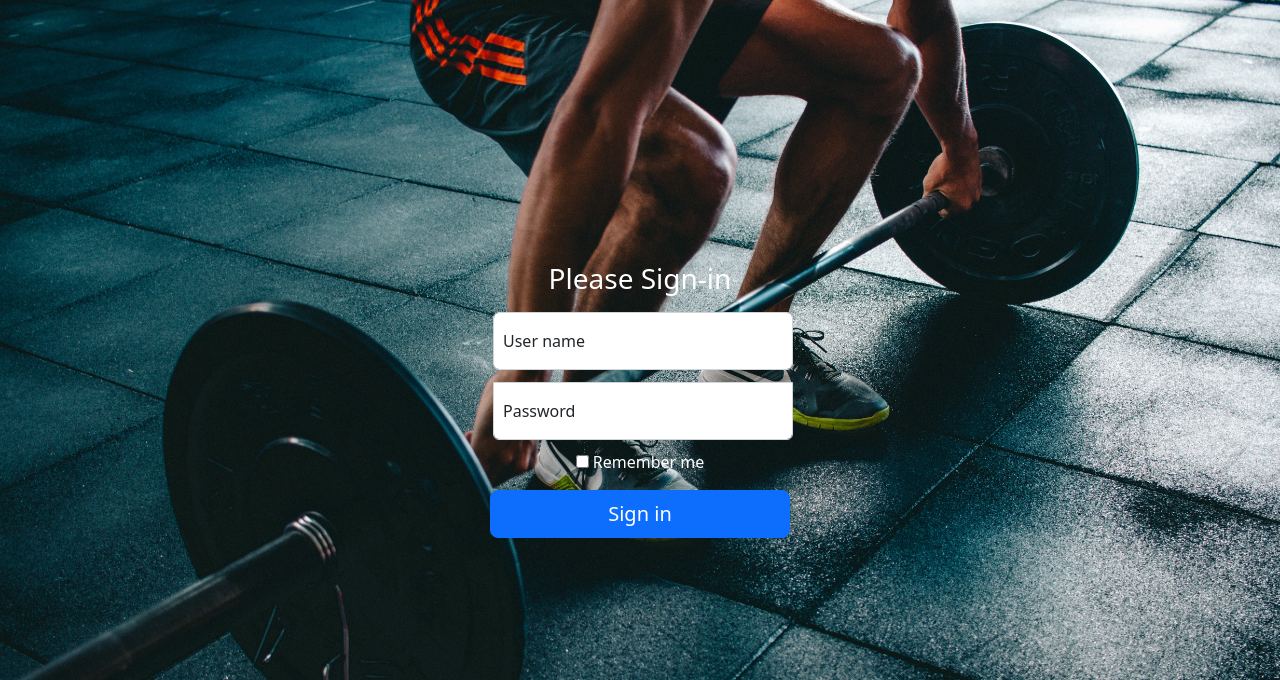
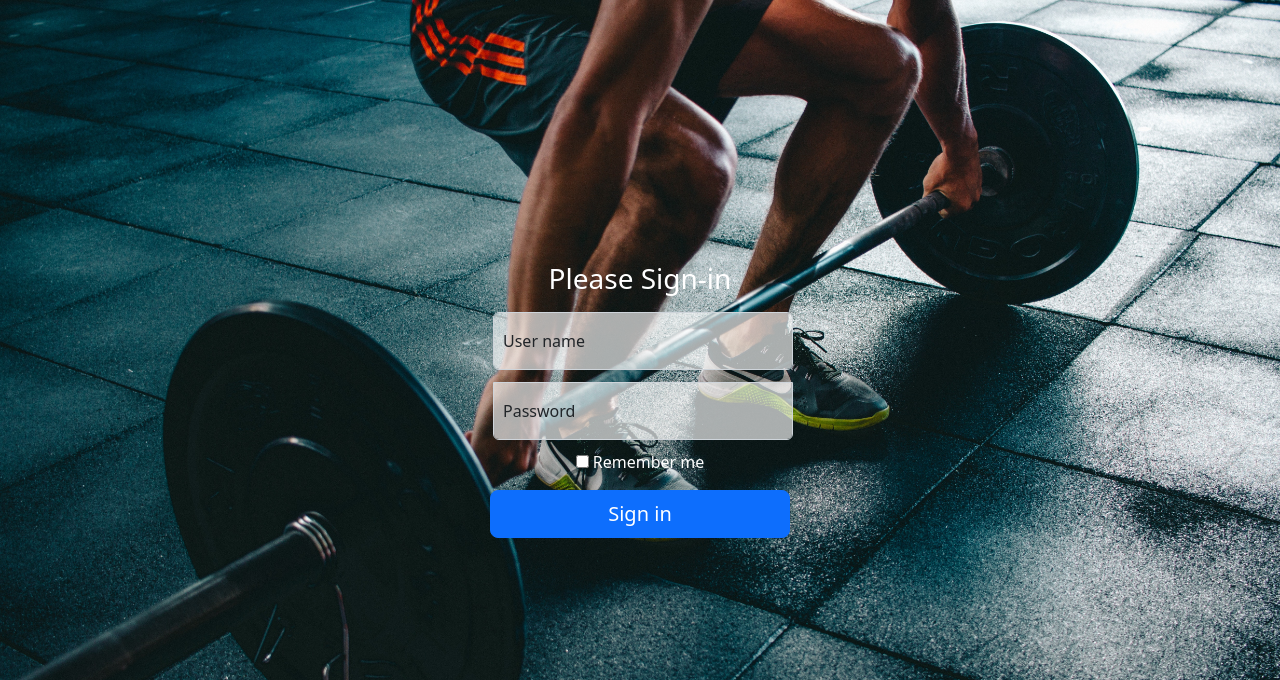
Before and after one commit to lokesh-borole/myGym_app, a Django app: page /login in a window 1280 px wide. Shown: the top 680 px of the page. Run offline with Django 4.2, Linux system fonts and the light colour scheme.

Commit message:
background chnage

```diff
--- a/templates/login.html
+++ b/templates/login.html
@@ -95,6 +95,7 @@
       -webkit-overflow-scrolling: touch;
     }
     .form-control{
+      background-color: rgba(255,255,255,0.65);
       margin: 12px 3px;
     }
     form h1{
@@ -116,7 +117,6 @@
     <form method="post" action="/login">
       {% csrf_token %}
       <!-- action login page and method post -->
-      <i class="fa-solid fa-dumbbell"></i>
       <!-- <img class="mb-4" src="/static/favicon1.png" alt="" width="72" height="57"> -->
       <h1 class="h3 mb-3 fw-normal">Please Sign-in</h1>
 
```
Also changed, not shown: db.sqlite3.
